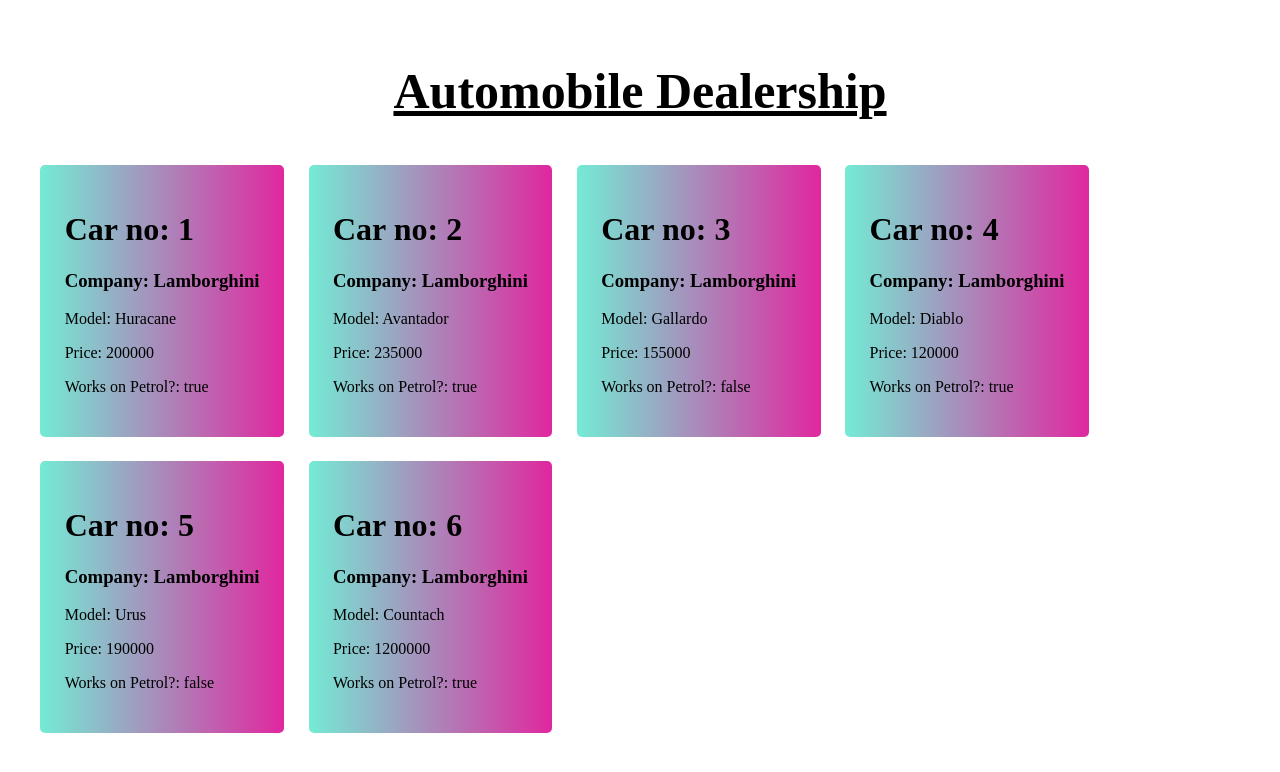
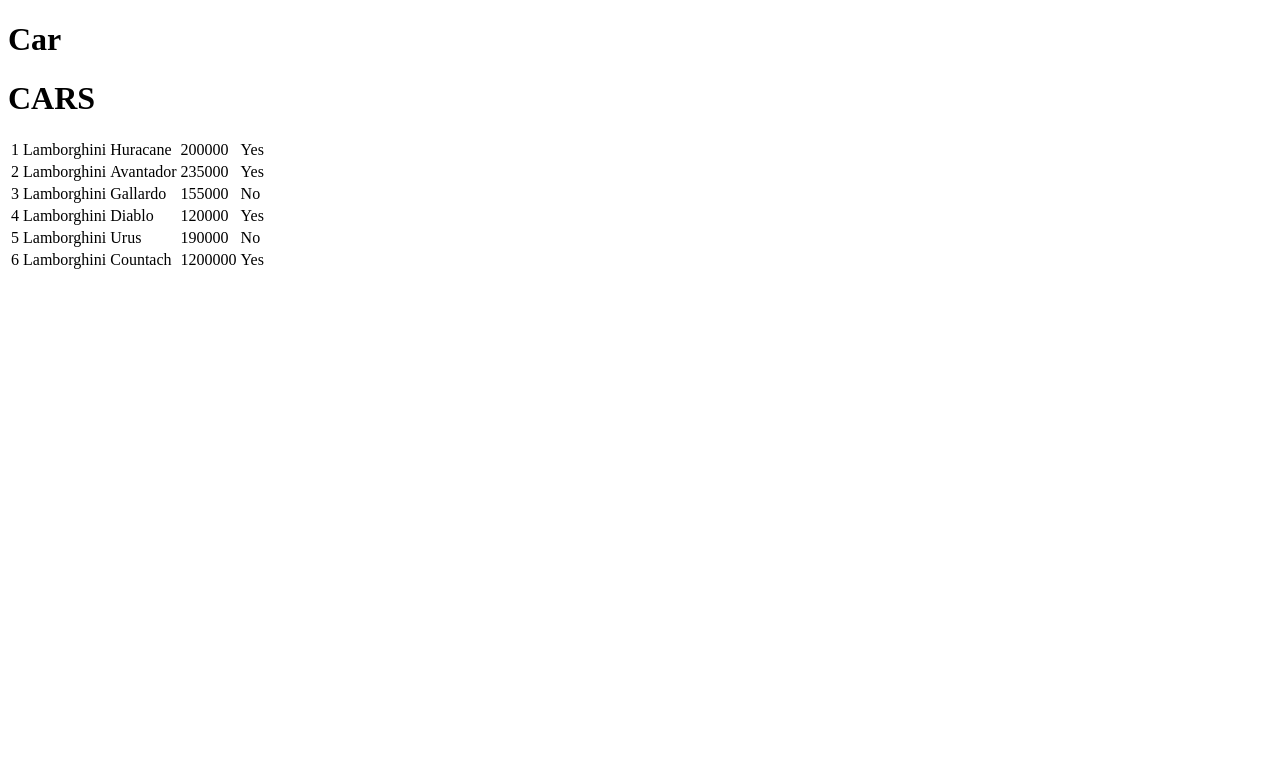
Before and after one commit to JavalKumar/Javalkumar_Patell_Learning_Angular, an Angular app in the folder JavalPatelLearningAngular/: page / in a window 1280 px wide. Shown: the top 772 px of the page. Built offline with nearby package versions, Linux system fonts and the light colour scheme.

Commit message:
Changes step9

```diff
--- a/JavalPatelLearningAngular/src/app/app.component.html
+++ b/JavalPatelLearningAngular/src/app/app.component.html
@@ -1,5 +1,5 @@
 
-    <div class="container">
+<!-- <div class="container">
     <h1>Automobile Dealership</h1>
     <div *ngFor="let user of carList" class="user-card">
         <h1>Car no: {{user.id}}</h1>
@@ -8,4 +8,6 @@
         <p>Price: {{user.price}}</p>
         <p>Works on Petrol?: {{user.isPetrol}}</p>
     </div>
-    </div>
+</div> -->
+<h1>Car</h1>
+<app-cars></app-cars>
--- a/JavalPatelLearningAngular/src/app/app.component.ts
+++ b/JavalPatelLearningAngular/src/app/app.component.ts
@@ -2,24 +2,25 @@
 import { RouterOutlet } from '@angular/router';
 import { User } from './Shared/Modules/user';
 import { JsonPipe,NgForOf } from '@angular/common';
+import { CarsComponent } from "./cars/cars.component";
 
 @Component({
   selector: 'app-root',
   standalone: true,
-  imports: [RouterOutlet,NgForOf,JsonPipe],
+  imports: [RouterOutlet, NgForOf, JsonPipe, CarsComponent],
   templateUrl: './app.component.html',
   styleUrl: './app.component.css'
 })
 export class AppComponent {
   title = 'Automobile';
-  user1 : User = {id: 1, companyName: "Lamborghini", model: "Huracane",price: 200000, isPetrol: true }
-  user2 : User = {id: 2, companyName: "Lamborghini", model: "Avantador",price: 235000, isPetrol: true }
-  user3 : User = {id: 3, companyName: "Lamborghini", model: "Gallardo",price: 155000, isPetrol: false }
-  user4 : User = {id: 4, companyName: "Lamborghini", model: "Diablo",price: 120000, isPetrol: true }
-  user5 : User = {id: 5, companyName: "Lamborghini", model: "Urus",price: 190000, isPetrol: false }
-  user6 : User = {id: 6, companyName: "Lamborghini", model: "Countach",price: 1200000, isPetrol: true }
+  // user1 : User = {id: 1, companyName: "Lamborghini", model: "Huracane",price: 200000, isPetrol: true }
+  // user2 : User = {id: 2, companyName: "Lamborghini", model: "Avantador",price: 235000, isPetrol: true }
+  // user3 : User = {id: 3, companyName: "Lamborghini", model: "Gallardo",price: 155000, isPetrol: false }
+  // user4 : User = {id: 4, companyName: "Lamborghini", model: "Diablo",price: 120000, isPetrol: true }
+  // user5 : User = {id: 5, companyName: "Lamborghini", model: "Urus",price: 190000, isPetrol: false }
+  // user6 : User = {id: 6, companyName: "Lamborghini", model: "Countach",price: 1200000, isPetrol: true }
 
-  carList: User[] = [this.user1,this.user2,this.user3,this.user4,this.user5,this.user6];
+  // carList: User[] = [this.user1,this.user2,this.user3,this.user4,this.user5,this.user6];
 
 
 }
```
Lines whose indentation alone changed are shown as unchanged.
